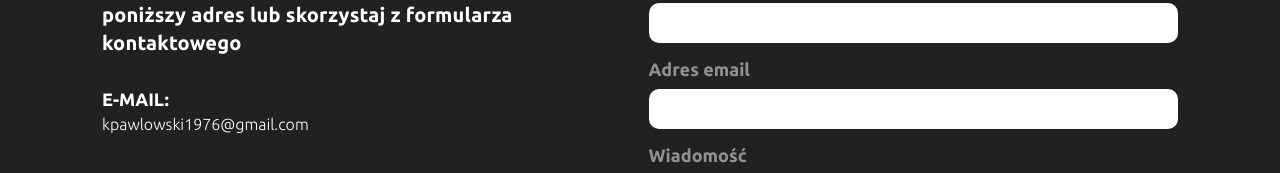
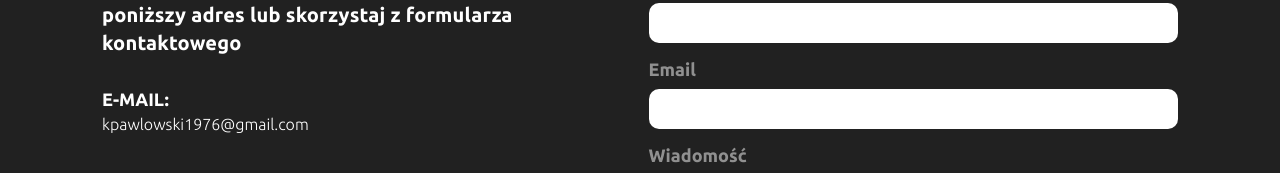
Before and after one commit to KP1976/portfolio, a Next.js app: page / in a window 1280 px wide. Shown: the part 1777-1950 px from the top of the page. Built offline with nearby package versions, Linux system fonts and the light colour scheme; no server answers.

Commit message:
Create ContactFormInputLabel and ContactFormTextAreaLabel components and clearInputs function.

```diff
--- a/components/Contact/ContactForm.tsx
+++ b/components/Contact/ContactForm.tsx
@@ -7,6 +7,9 @@ import styles from '@styles/ContactForm.module.css';
 import { Ubuntu } from 'next/font/google';
 import { sendEmail } from '@utils/sendEmail';
 import { toast } from 'sonner';
+import { ContactFormInputLabel } from './ContactFormInputLabel';
+import { ContactFormTextAreaLabel } from './ContactFormTextAreaLabel';
+import { clearInputs } from '@utils/clearInputs';
 
 const ubuntu = Ubuntu({ weight: '700', subsets: ['latin'] });
 
@@ -20,48 +23,34 @@ export const ContactForm = () => {
       className={styles['contact-form']}
       action={async (formData) => {
         await sendEmail(formData);
+        clearInputs(nameRef, emailRef, messageRef);
       }}
     >
-      <div className={styles['contact-form-label-and-input']}>
-        <label className={styles['contact-form-label']} htmlFor="contact-name">
-          Imię
-        </label>
-        <input
-          className={`${styles['contact-form-input']} ${ubuntu.className}`}
+      <ContactFormInputLabel
+        value="Imię"
+        htmlFor="contact-name"
         name="name"
         type="text"
         id="contact-name"
-          ref={nameRef}
+        inputRef={nameRef}
       />
-      </div>
 
-      <div className={styles['contact-form-label-and-input']}>
-        <label className={styles['contact-form-label']} htmlFor="contact-email">
-          Adres email
-        </label>
-        <input
-          className={styles['contact-form-input']}
+      <ContactFormInputLabel
+        value="Email"
+        htmlFor="contact-email"
         name="senderEmail"
         type="email"
         id="contact-email"
-          ref={emailRef}
+        inputRef={emailRef}
       />
-      </div>
 
-      <div className={styles['contact-form-label-and-input']}>
-        <label
-          className={styles['contact-form-label']}
+      <ContactFormTextAreaLabel
+        value="Wiadomość"
         htmlFor="contact-message"
-        >
-          Wiadomość
-        </label>
-        <textarea
-          className={`${styles['contact-form-message']} ${ubuntu.className}`}
         name="message"
         id="contact-message"
-          ref={messageRef}
+        textAreaRef={messageRef}
       />
-      </div>
 
       <button
         type="submit"
@@ -76,16 +65,6 @@ export const ContactForm = () => {
           } else {
             toast.success('Wiadomość została wysłana!');
           }
-
-          if (nameRef.current) {
-            nameRef.current.value = '';
-          }
-          if (emailRef.current) {
-            emailRef.current.value = '';
-          }
-          if (messageRef.current) {
-            messageRef.current.value = '';
-          }
         }}
       >
         wyślij wiadomość
--- /dev/null
+++ b/components/Contact/ContactFormInputLabel.tsx
@@ -0,0 +1,40 @@
+'use client';
+
+import React from 'react';
+import styles from '@styles/ContactForm.module.css';
+import { Ubuntu } from 'next/font/google';
+
+const ubuntu = Ubuntu({ weight: '700', subsets: ['latin'] });
+
+type ContactFormProps = {
+  value: string;
+  htmlFor: string;
+  name: string;
+  type: string;
+  id: string;
+  inputRef: React.RefObject<HTMLInputElement>;
+};
+
+export const ContactFormInputLabel = ({
+  value,
+  htmlFor,
+  name,
+  type,
+  id,
+  inputRef,
+}: ContactFormProps) => {
+  return (
+    <div className={styles['contact-form-label-and-input']}>
+      <label className={styles['contact-form-label']} htmlFor={htmlFor}>
+        {value}
+      </label>
+      <input
+        className={`${styles['contact-form-input']} ${ubuntu.className}`}
+        name={name}
+        type={type}
+        id={id}
+        ref={inputRef}
+      />
+    </div>
+  );
+};
--- /dev/null
+++ b/components/Contact/ContactFormTextAreaLabel.tsx
@@ -0,0 +1,37 @@
+'use client';
+
+import React from 'react';
+import styles from '@styles/ContactForm.module.css';
+import { Ubuntu } from 'next/font/google';
+
+const ubuntu = Ubuntu({ weight: '700', subsets: ['latin'] });
+
+type ContactFormProps = {
+  value: string;
+  htmlFor: string;
+  name: string;
+  id: string;
+  textAreaRef: React.RefObject<HTMLTextAreaElement>;
+};
+
+export const ContactFormTextAreaLabel = ({
+  value,
+  htmlFor,
+  name,
+  id,
+  textAreaRef,
+}: ContactFormProps) => {
+  return (
+    <div className={styles['contact-form-label-and-input']}>
+      <label className={styles['contact-form-label']} htmlFor={htmlFor}>
+        {value}
+      </label>
+      <textarea
+        className={`${styles['contact-form-message']} ${ubuntu.className}`}
+        name={name}
+        id={id}
+        ref={textAreaRef}
+      />
+    </div>
+  );
+};
--- /dev/null
+++ b/utils/clearInputs.ts
@@ -0,0 +1,15 @@
+export const clearInputs = (
+  nameRef: React.RefObject<HTMLInputElement>,
+  emailRef: React.RefObject<HTMLInputElement>,
+  messageRef: React.RefObject<HTMLTextAreaElement>
+) => {
+  if (nameRef.current) {
+    nameRef.current.value = '';
+  }
+  if (emailRef.current) {
+    emailRef.current.value = '';
+  }
+  if (messageRef.current) {
+    messageRef.current.value = '';
+  }
+};
```
Lines whose indentation alone changed are shown as unchanged.
